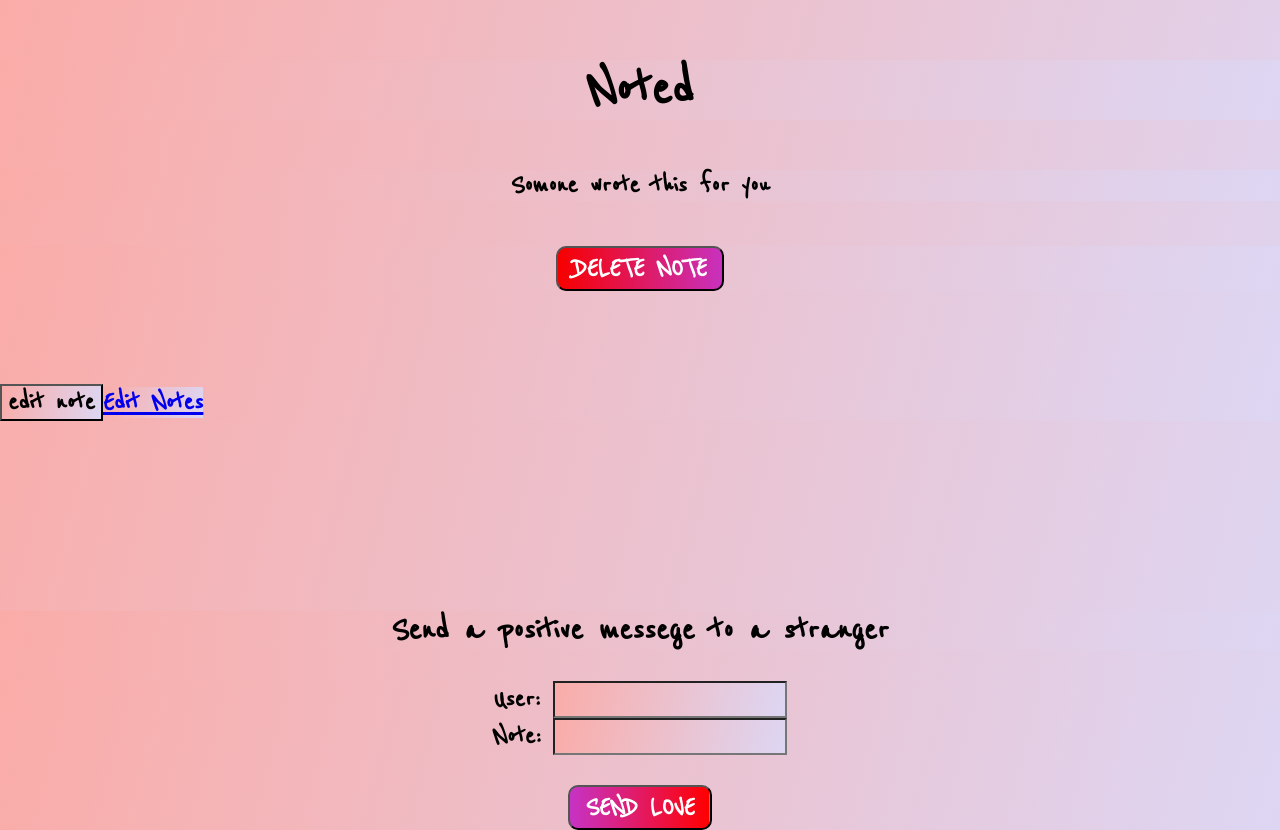
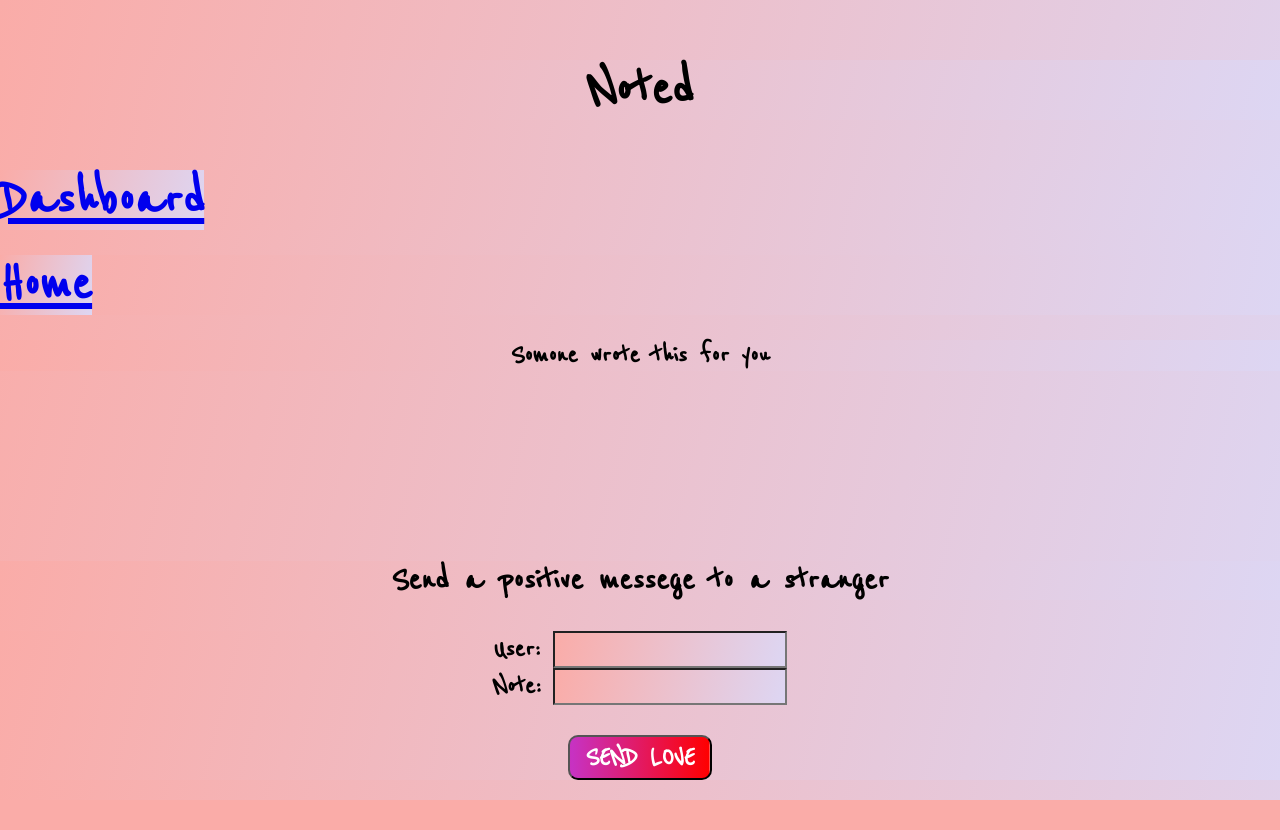
Before and after one commit to Victoria-Q-Le/Project-3-Frontend, a React (Create React App) app: page / in a window 1280 px wide. After the commit the page ends 800 px from the top, so only its background shows below. Built offline with nearby package versions, Linux system fonts and the light colour scheme; no server answers.

Commit message:
adding dashboard page to showcase basic route of frontend, home page to now used to display random message and sending new newssage

```diff
--- a/src/App.js
+++ b/src/App.js
@@ -2,6 +2,7 @@ import './App.css';
 import {Routes, Route} from 'react-router-dom'
 import Home from './views/Home';
 import Edit from './views/Edit';
+import Dashboard from './views/Dashboard'
 
 function App() {
 
@@ -13,6 +14,7 @@ function App() {
         <Routes>
           <Route path='/' element={<Home/>}/>
           <Route path='/editNotes/:id' element={<Edit/>}/>
+          <Route path='/dashboard' element={<Dashboard/>}/>
 
         </Routes>
     </div>
--- a/src/components/Header.jsx
+++ b/src/components/Header.jsx
@@ -1,10 +1,13 @@
 import React from 'react'
+import {Link} from 'react-router-dom'
 
 const Header = () => {
   return (
     <header>
       <nav>
         <h1 className='title'>Noted</h1>
+        <h1><Link className ='title' to={'/dashboard'}>Dashboard</Link></h1>
+        <h1><Link className ='title' to={'/'}>Home</Link></h1>
       </nav>
     </header>
   )
--- /dev/null
+++ b/src/views/Dashboard.jsx
@@ -0,0 +1,46 @@
+import {useEffect, useState} from 'react'
+import axios from 'axios'
+import Header from '../components/Header.jsx'
+import {Link} from 'react-router-dom'
+
+const Dashboard = () => {
+  const [notes, setNotes] = useState([])
+
+  useEffect(()=>{
+      axios
+          .get('http://localhost:3000/notes')
+          .then((response)=>{
+              setNotes(response.data)
+          })
+  },[])
+
+  const handleDelete = (noteData) => {
+    axios
+      .delete(`http://localhost:3000/notes/${noteData._id}`)
+      .then (() => {
+        axios
+        .get('http://localhost:3000/notes')
+        .then((response) => {
+          setNotes(response.data)
+        })
+      })
+  }
+
+  return <>
+    <Header />
+    <h1>Dashboard</h1>
+    <section>
+      <h2>Notes List</h2>
+      <ul>
+        {notes.map((note) => {
+          return <li key={note._id}>
+            {note?.description}
+            <button className='btn btndlt' onClick={(event) => {handleDelete(note)}}>Delete</button>
+            <button className ='btn btndlt'><Link to={`/editNotes/${note._id}`}>Edit Notes</Link></button>
+          </li>
+        })}
+      </ul>
+    </section>
+  </>
+}
+ export default Dashboard
--- a/src/views/Home.jsx
+++ b/src/views/Home.jsx
@@ -61,17 +61,6 @@ const handleEdit = (descriptionData)=>{
                 })
         })
 }
-const handleDelete = (descriptionData)=>{
-    axios
-         .delete(`http://localhost:3000/notes/${descriptionData._id}`)
-         .then(()=>{
-              axios
-                  .get('http://localhost:3000/notes')
-                  .then((response)=>{
-                      setDescription(response.data)
-                  })
-         })
-}
 
 console.log(description[displayDescription(description)]);
   return (
@@ -84,10 +73,6 @@ console.log(description[displayDescription(description)]);
 
         <section>
             <h1 className='msg'>{description[displayDescription(description)]?.description}</h1>
-            <center>
-                <button className='btndlt' onClick={(event)=> {handleDelete(description[displayDescription(description)])}}>Delete Note</button></center><br/><br/><br/>
-                <button className='btnedt' onClick={(event)=> {handleEdit(description[displayDescription(description)])}}>edit note</button>
-                <Link to={`/editNotes/${(description[displayDescription(description)])?._id}`}>Edit Notes</Link>
         </section>
 
 
```
